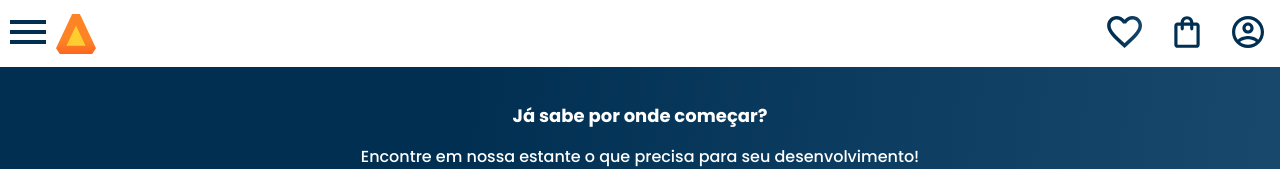
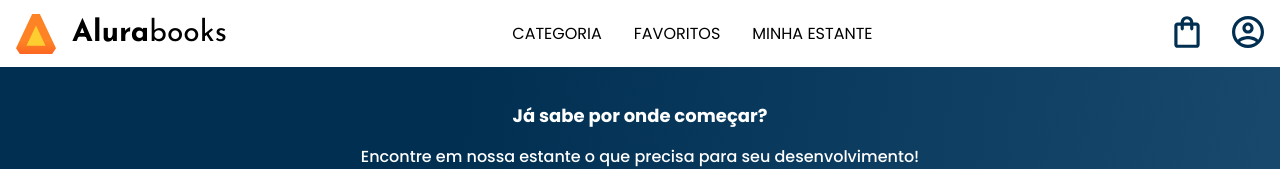
Before and after one commit to Elian-beep/Alurabook, a plain HTML site: page index.html in a window 1280 px wide. Shown: the top 169 px of the page. Drawn offline with nearby package versions, Linux system fonts and the light colour scheme.

Commit message:
Layout tablet: header modificado

```diff
--- a/index.html
+++ b/index.html
@@ -8,6 +8,7 @@
 
     <link rel="preconnect" href="https://fonts.googleapis.com">
     <link rel="preconnect" href="https://fonts.gstatic.com" crossorigin>
+    <link href="https://fonts.googleapis.com/css2?family=Josefin+Sans:wght@400;700&display=swap" rel="stylesheet">
     <link href="https://fonts.googleapis.com/css2?family=Poppins:wght@300;400;500;700&display=swap" rel="stylesheet">
 
     <link rel="stylesheet" href="https://cdn.jsdelivr.net/npm/swiper@8/swiper-bundle.min.css" />
@@ -50,11 +51,23 @@
                 </li>
             </ul>
 
-            <img src="./assets/Logo.svg" alt="Logo da Alurabooks">
+            <img class="imagem__logo" src="./assets/Logo.svg" alt="Logo da Alurabooks">
+
+            <!-- AREA NOVA PARA TABLET -->
+            <h1 class="container__titulo">
+                <b class="container__titulo--negrito">Alura</b>books
+            </h1>
         </div>
 
+        <!-- AREA NOVA PARA TABLET -->
+        <ul class="opcoes">
+            <li class="opcoes__item">Categoria</li>
+            <li class="opcoes__item"><a href="#" class="opcoes__link">Favoritos</a></li>
+            <li class="opcoes__item"><a href="#" class="opcoes__link">Minha estante</a></li>
+        </ul>
+
         <div class="container">
-            <a href="#"><img class="container__imagem" src="./assets/Favoritos.svg" alt="Meus favoritos"></a>
+            <a href="#"><img class="container__imagem container__imagem-transparente" src="./assets/Favoritos.svg" alt="Meus favoritos"></a>
             <a href="#"><img class="container__imagem" src="./assets/Compras.svg" alt="Carrinhos de compras"></a>
             <a href="#"><img class="container__imagem" src="./assets/Usuario.svg" alt="Meu perfil"></a>
         </div>
@@ -119,7 +132,8 @@
                 <!-- 1° coluna -->
                 <ul class="botoes">
                     <li class="botoes__items"><img src="./assets/Favoritos.svg" alt="Favoritar livro"></li>
-                    <li class="botoes__items"><img src="./assets/Compras.svg" alt="Adicionar o carrinho de compras"></li>
+                    <li class="botoes__items"><img src="./assets/Compras.svg" alt="Adicionar o carrinho de compras">
+                    </li>
                 </ul>
                 <!-- 2° coluna -->
                 <a href="#" class="botoes__ancora">Saiba mais</a>
@@ -167,7 +181,8 @@
                     <img class="descricao__avaliacao" src="./assets/Estrelinhas.svg" alt="Avaliação 5 estrelas">
                     <h3 class="descricao__titulo">Autora do mês</h3>
                     <h2 class="descricao__titulo-livro">Juliana Agarikov</h2>
-                    <p class="descricao__texto">Analista de sistemas e escritora, Juliana é especialista em Front-End. </p>
+                    <p class="descricao__texto">Analista de sistemas e escritora, Juliana é especialista em Front-End.
+                    </p>
                 </div>
                 <!-- 2° coluna -->
                 <img class="descricao__imagem" src="./assets/Perfil-escritora1.svg" alt="">
@@ -178,7 +193,8 @@
                 <!-- 1° coluna -->
                 <ul class="botoes">
                     <li class="botoes__items"><img src="./assets/Favoritos.svg" alt="Favoritar livro"></li>
-                    <li class="botoes__items"><img src="./assets/Compras.svg" alt="Adicionar o carrinho de compras"></li>
+                    <li class="botoes__items"><img src="./assets/Compras.svg" alt="Adicionar o carrinho de compras">
+                    </li>
                 </ul>
                 <!-- 2° coluna -->
                 <a href="#" class="botoes__ancora">Saiba mais</a>
--- a/styles/header.css
+++ b/styles/header.css
@@ -60,3 +60,45 @@
 .container__botao {
     display: none;
 }
+
+.container__titulo, .opcoes{
+    display: none;
+}
+
+@media screen and (min-width: 1024px) {
+    .container__titulo, .container__titulo--negrito{
+        font-family: var(--fonte-secundario);
+        font-size: 30px;
+    }
+
+    .imagem__logo{
+        margin: 0 1em;
+    }
+
+    .container__titulo{
+        font-weight: 400;
+        display: block;
+    }
+
+    .container__titulo--negrito{
+        font-weight: 700;
+    }
+
+    .opcoes{
+        display: flex;
+    }
+
+    .opcoes__item{
+        padding: 0 1em;
+        text-transform: uppercase;
+    }
+
+    .opcoes__link{
+        text-decoration: none;
+        color: var(--preto);
+    }
+
+    .container__imagem-transparente, .cabecalho__menu-hamburguer{
+        display: none;
+    }
+}
--- a/styles/styleDefault.css
+++ b/styles/styleDefault.css
@@ -11,7 +11,10 @@
     --laranja: #EB9B00;
     --azul: #002F52;
     --azul-degrade: linear-gradient(97.54deg, #002F52 35.49%, #326589 165.37%);
+    --preto: #000000;
+
     --fonte-principal: "Poppins";
+    --fonte-secundario: "Josefin Sans";
 }
 
 body{
```
